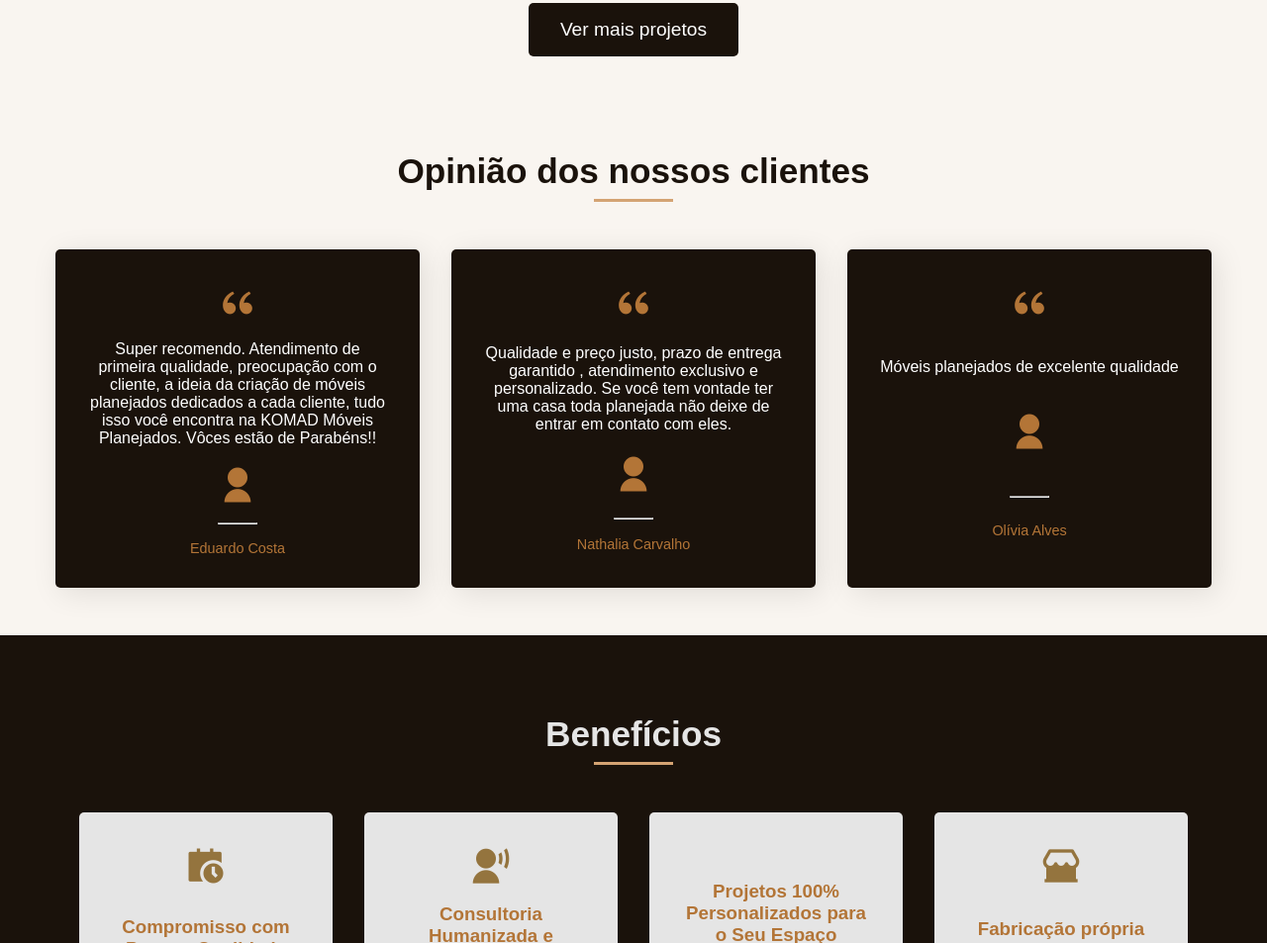
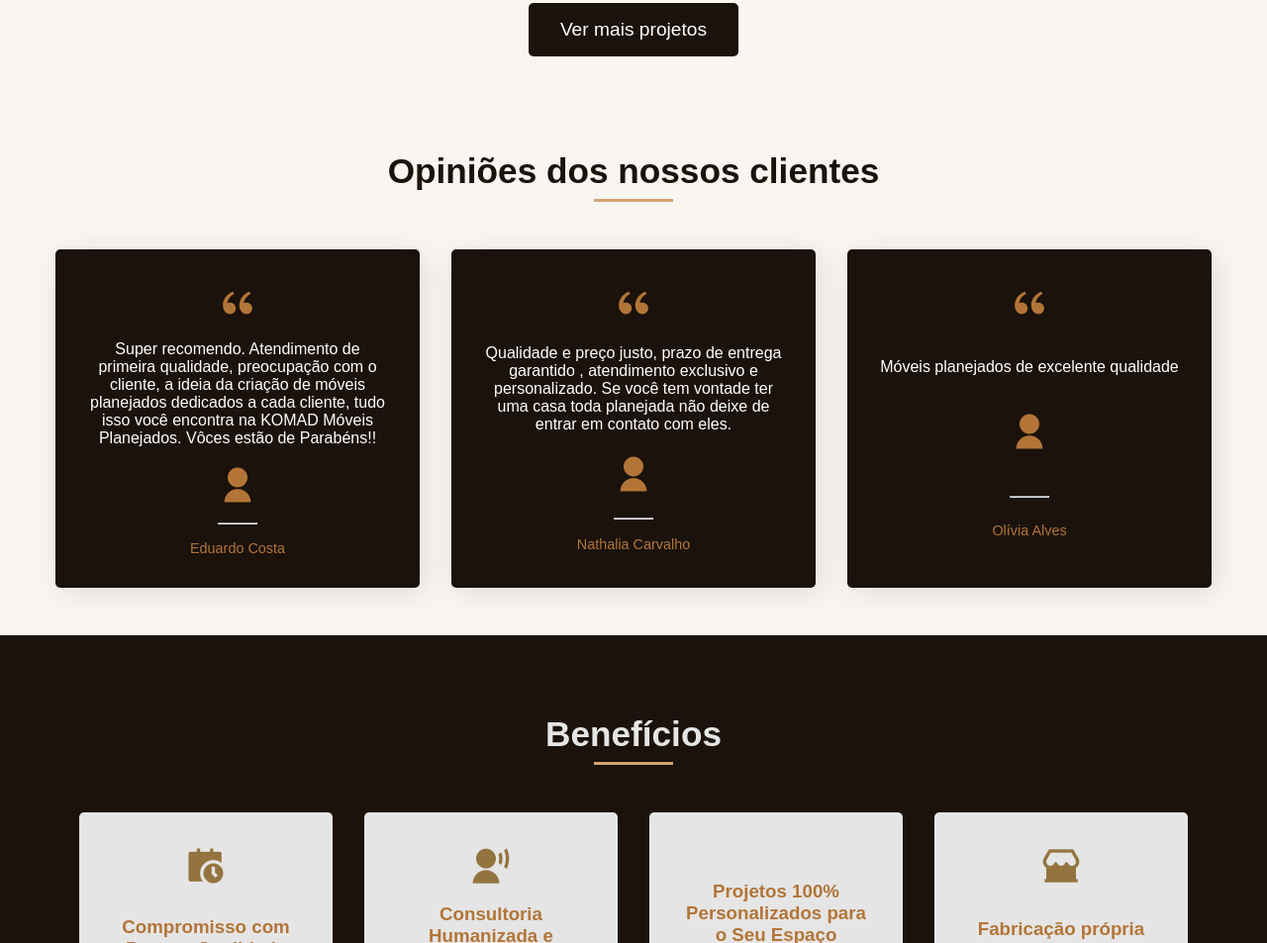
Before and after one commit to ThiagoSilvaMint/komad-site, a plain HTML site: page index.html in a window 1280 px wide. Shown: the part 856-1809 px from the top of the page at 99% size. Drawn offline with nearby package versions, Linux system fonts and the light colour scheme; some icons are missing.

Commit message:
Arrumando texto errado

```diff
--- a/index.html
+++ b/index.html
@@ -110,7 +110,7 @@
         </section>
 
         <section class="testimonial">
-            <h2 class="section-title">Opinião dos nossos clientes</h2>
+            <h2 class="section-title">Opiniões dos nossos clientes</h2>
 
             <div class="testimonial-grid">
                 <div class="card">
```
